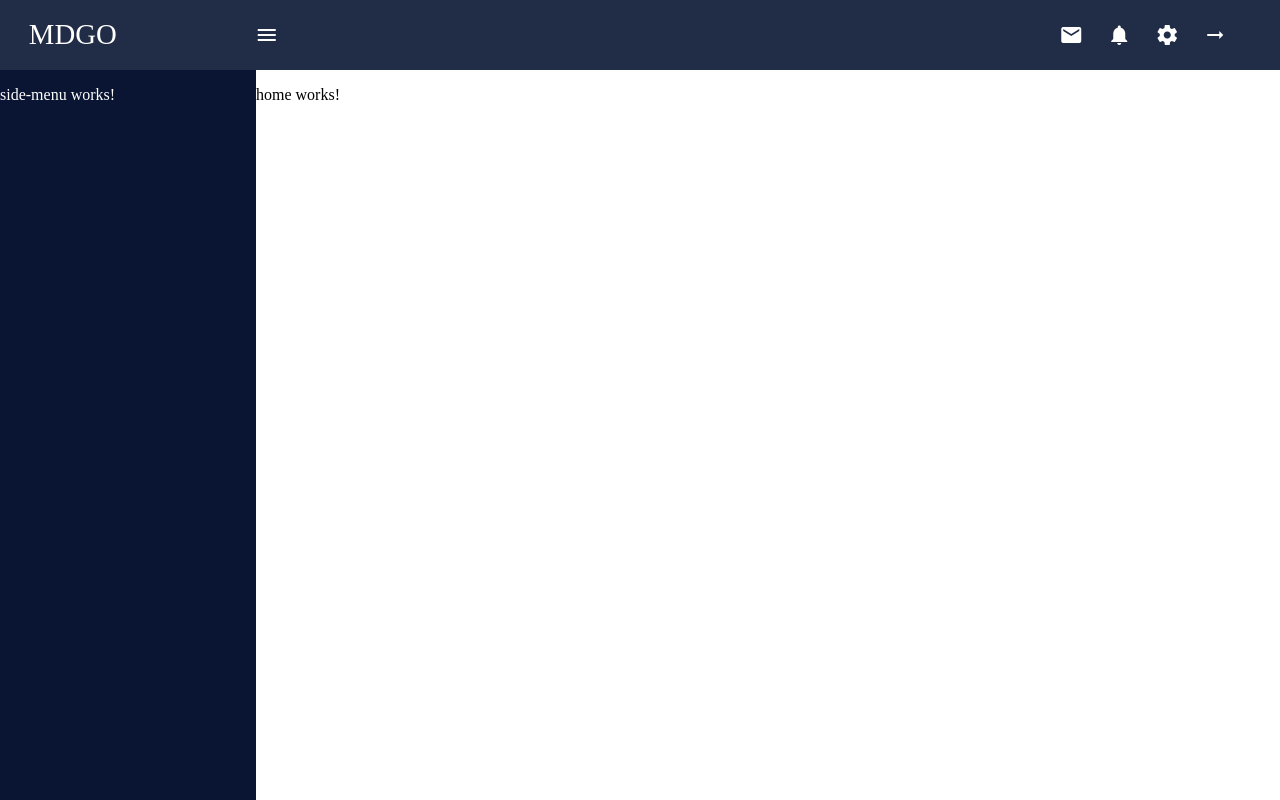
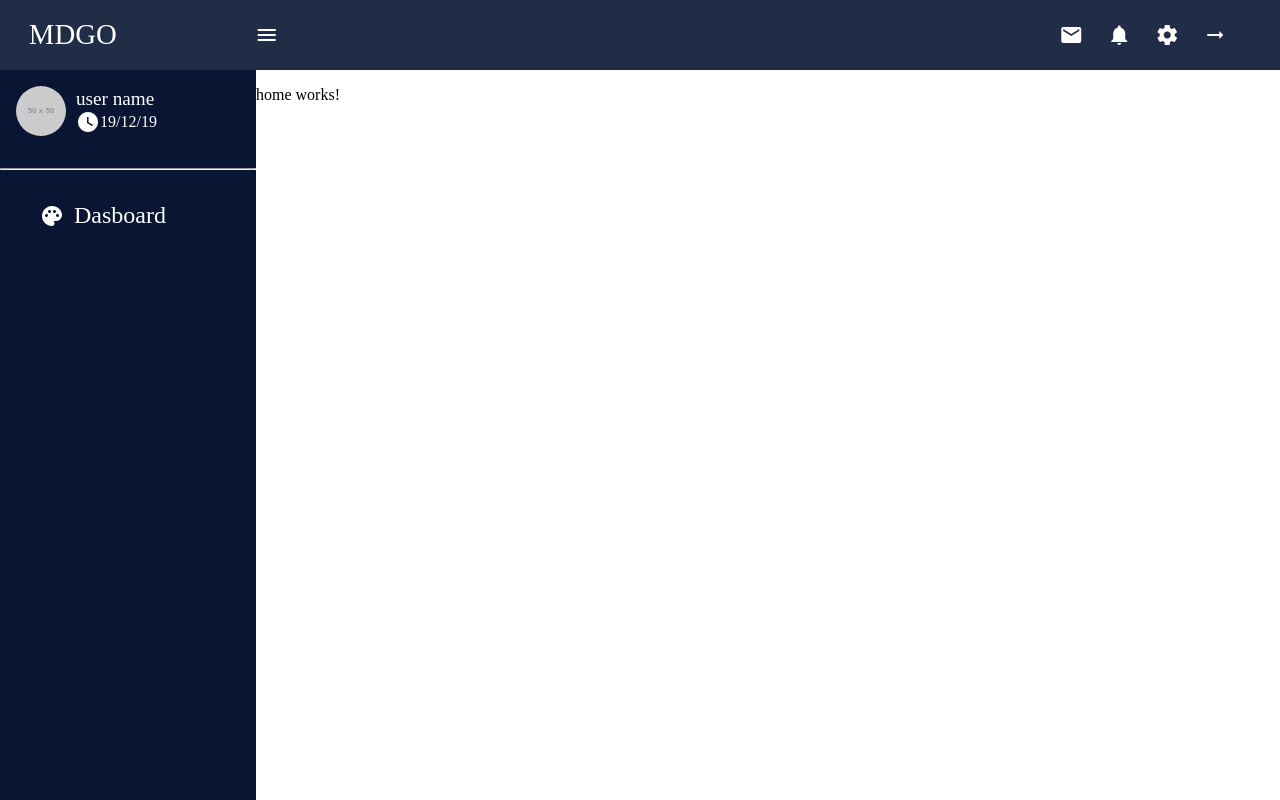
Before and after one commit to taljacobson/mdgo-test, an Angular app: page /home in a window 1280 px wide. Built offline with nearby package versions, Linux system fonts and the light colour scheme.

Commit message:
side-menu markup styling

```diff
--- a/src/app/side-menu/side-menu.component.html
+++ b/src/app/side-menu/side-menu.component.html
@@ -1,3 +1,31 @@
-<p>
-  side-menu works!
-</p>
+<div class="app-side-menu">
+  <div class="userInfo">
+
+    <img class="avatar" src="https://via.placeholder.com/50x50">
+
+    <div class="info">
+      <span class="userName" >user name</span>
+      <div class="time">
+        <i class="material-icons">
+          watch_later
+        </i> 19/12/19
+      </div>
+    </div>
+
+  </div>
+
+  <div class="devider">
+    <hr />
+  </div>
+
+  <nav>
+    <ul>
+      <li class="nav-item">
+        <i class="material-icons">
+          palette
+        </i>
+        <span>Dasboard</span> </li>
+    </ul>
+  </nav>
+
+</div>
--- a/src/app/side-menu/side-menu.component.scss
+++ b/src/app/side-menu/side-menu.component.scss
@@ -0,0 +1,54 @@
+.userInfo {
+  display: flex;
+  margin: 1em;
+  flex-flow: row;
+  align-items: center;
+}
+
+.avatar {
+  object-fit: cover;
+  object-position: center center;
+  border-radius: 50%;
+  height: 50px;
+  width: 50px;
+}
+
+
+.info {
+  display: flex;
+  flex-flow: column;
+  justify-content: space-around;
+  align-items: flex-start;
+  width: 100%;
+  height: 100%;
+  margin-inline-start: 10px;
+  .userName {
+    font-size: 1.2rem;
+  }
+  .time {
+    display: flex;
+    align-items: center;
+  }
+}
+
+.devider {
+  margin: 2em 0;
+}
+
+nav {
+  &>ul {
+    list-style: none;
+
+  }
+
+  .nav-item {
+    display: flex;
+    flex-flow: row;
+    align-items: center;
+    font-size: 1.5rem;
+
+    &>i {
+      margin-inline-end: 10px;
+    }
+  }
+}
```
